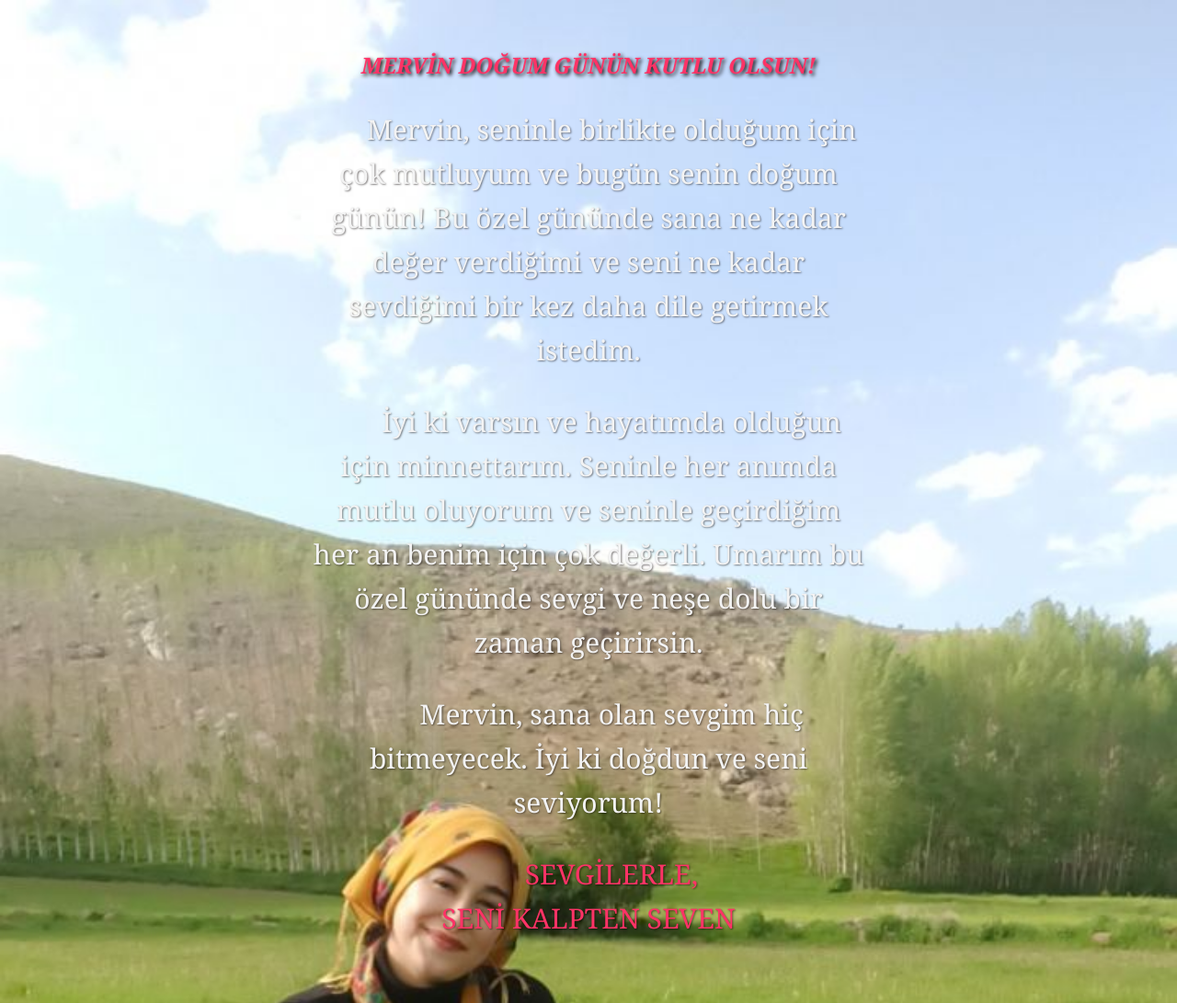
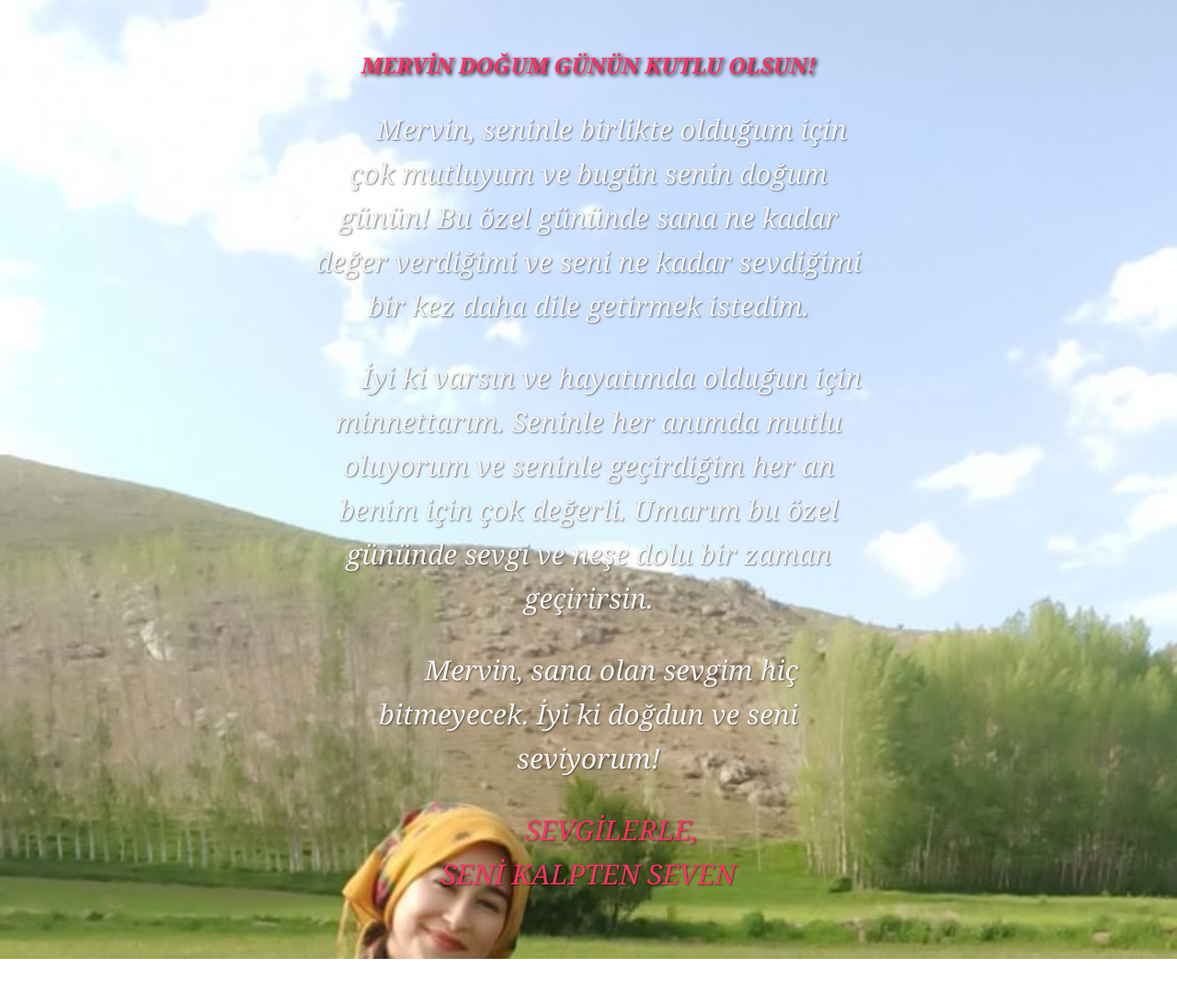
Before and after one commit to smucido/mgsite.github.io, a plain HTML site: page index.html in a window 1280 px wide. Shown: the whole page at 92% size. After the commit the page ends 1043 px from the top, so only its background shows below. Drawn offline with Linux system fonts and the light colour scheme.

Commit message:
Update style.css

```diff
--- a/style.css
+++ b/style.css
@@ -36,12 +36,12 @@ p {
     text-indent: 50px;
     text-shadow: 1px 1px 2px rgba(7, 0, 0, 0.5);
     font-family: 'Georgia', serif; /* Font updated to Georgia for a more italicized style */
-
+    font-style: italic; /* Text set to italic */
 }
 
 .signature {
     font-family: 'Georgia', serif; /* Font updated to Georgia for a more italicized style */
-
+    font-style: italic; /* Text set to italic */
     margin-top: 20px;
     color: #ff3366;
     text-shadow: 1px 1px 2px rgba(10, 0, 0, 0.5);
```
